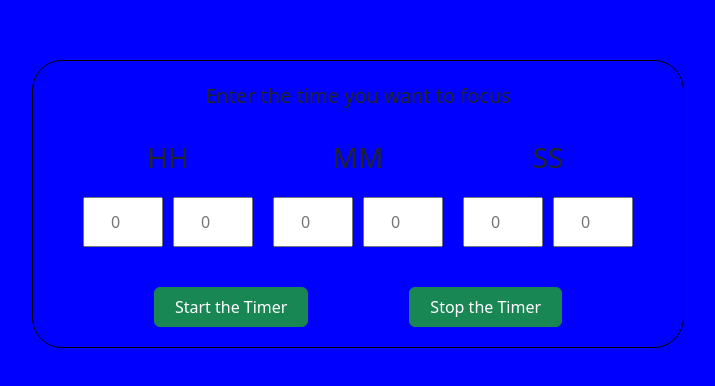
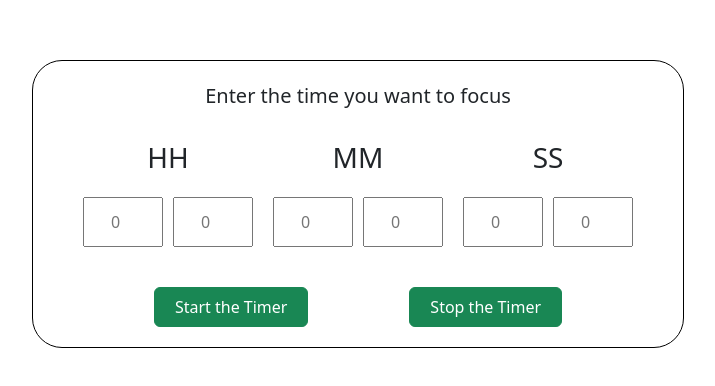
Before and after one commit to Vedanth08/Timer, a website: page index.html in a window 1280 px wide. Shown: the part 196-582 px from the top of the page, without its empty margins (282-997 px from the left). Drawn offline with nearby package versions, Linux system fonts and the light colour scheme; files that its build step writes are made by us from their sources.

Commit message:
renamed the title

```diff
--- a/index.html
+++ b/index.html
@@ -12,7 +12,7 @@
 
         <link rel="stylesheet" href="style.css">
 
-        <title>Timer 2</title>
+        <title>Timer</title>
 
     </head>
 
--- a/style.scss
+++ b/style.scss
@@ -92,7 +92,3 @@ body{
 .timerbuttons{
     padding : 7px 20px;
 }
-
-body{
-    background-color: blue;
-}
```
